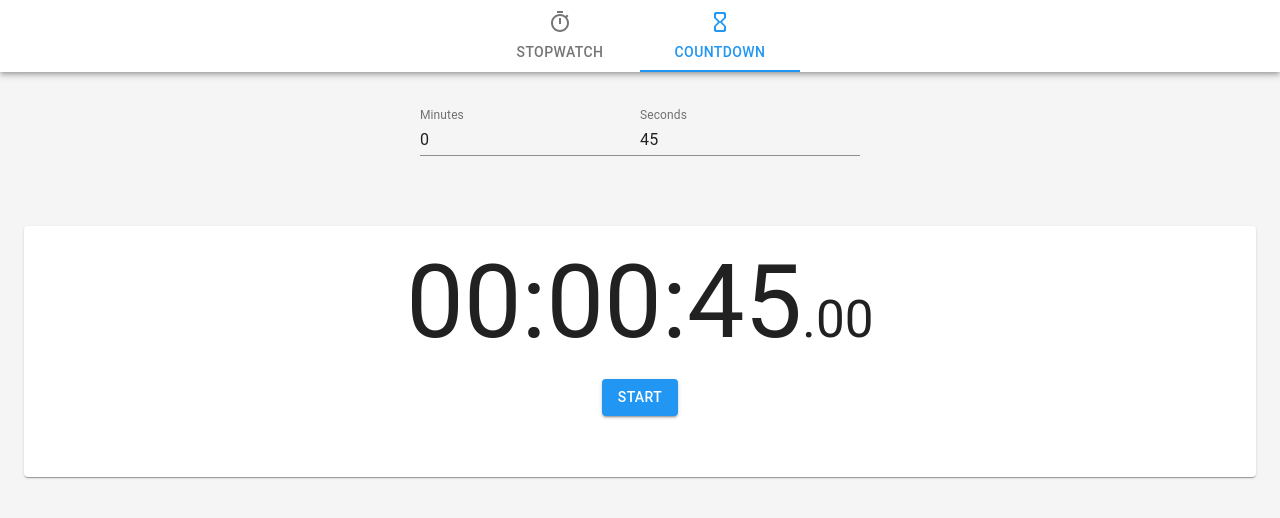
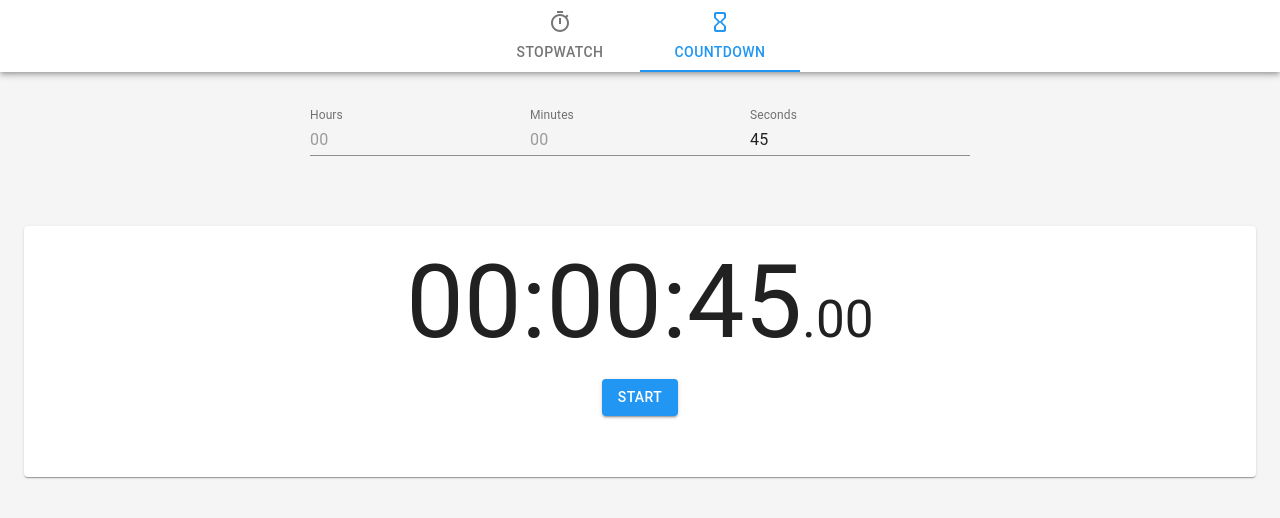
Before and after one commit to rusane/react-timer-app, a React (Create React App) app: page / in a window 1280 px wide. Both pictures are taken after a click on the tab "COUNTDOWN". Shown: the top 518 px of the page. Built offline with nearby package versions, Linux system fonts and the light colour scheme.

Commit message:
Add hour input field to Countdown

```diff
--- a/src/Countdown.js
+++ b/src/Countdown.js
@@ -14,7 +14,8 @@ class Countdown extends React.Component {
       elapsedTime: 0,
       seconds: 45,
       minutes: 0,
-      duration: 45000,
+      hours: 0,
+      duration: 45000
     };
   }
 
@@ -62,7 +63,8 @@ class Countdown extends React.Component {
     let ms = ('0' + Math.floor(time / 10) % 1000).slice(-2);
     let seconds = ('0' + Math.floor(time / 1000) % 60).slice(-2);
     let minutes = ('0' + Math.floor(time / 60000) % 60).slice(-2);
-    let hours = ('0' + Math.floor(time / 3600000) % 24).slice(-2);
+    let hours = Math.floor(time / 3600000) % 1000; // mod 24 for days
+    hours = hours.toString().length < 2 ? '0' + hours : hours;
 
     let divClassName = 'time-format';
     if (hasFinished) {
@@ -92,7 +94,8 @@ class Countdown extends React.Component {
       let msSeconds = seconds * 1000;
       this.setState(state => {
         let msMinutes = this.toMilliseconds(state.minutes, 'mm');
-        let duration = msSeconds + msMinutes;
+        let msHours = this.toMilliseconds(state.hours, 'hh');
+        let duration = msSeconds + msMinutes + msHours;
         return { seconds: seconds, duration: duration };
       });
     }
@@ -105,22 +108,46 @@ class Countdown extends React.Component {
       let msMinutes = minutes * 60 * 1000;
       this.setState(state => {
         let msSeconds = this.toMilliseconds(state.seconds, 'ss');
-        let duration = msSeconds + msMinutes;
+        let msHours = this.toMilliseconds(state.hours, 'hh');
+        let duration = msSeconds + msMinutes + msHours;
         return { minutes: minutes, duration: duration };
       });
     }
   };
 
+  handleHours = (e) => {
+    this.handleReset();
+    let hours = e.target.value;
+    if (hours >= 0) {
+      let msHours = hours * 60 * 60 * 1000;
+      this.setState(state => {
+        let msSeconds = this.toMilliseconds(state.seconds, 'ss');
+        let msMinutes = this.toMilliseconds(state.minutes, 'mm');
+        let duration = msSeconds + msMinutes + msHours;
+        return { hours: hours, duration: duration };
+      });
+    }
+  };
+
   render() {
-    const { isOn, hasFinished, elapsedTime, minutes, seconds, duration } = this.state;
+    const { isOn, hasFinished, elapsedTime, seconds, minutes, hours, duration } = this.state;
 
     return (
       <div className='container'>
         <Container>
           <TextField
+            id="hh-input"
+            label="Hours"
+            onChange={this.handleHours}
+            type="number"
+            placeholder="00"
+            InputLabelProps={{ shrink: true }}
+            margin="normal"
+            disabled={isOn}
+          />
+          <TextField
             id="mm-input"
             label="Minutes"
-            value={minutes}
             onChange={this.handleMinutes}
             type="number"
             placeholder="00"
@@ -131,7 +158,7 @@ class Countdown extends React.Component {
           <TextField
             id="ss-input"
             label="Seconds"
-            value={seconds}
+            defaultValue={seconds}
             onChange={this.handleSeconds}
             type="number"
             placeholder="00"
```
